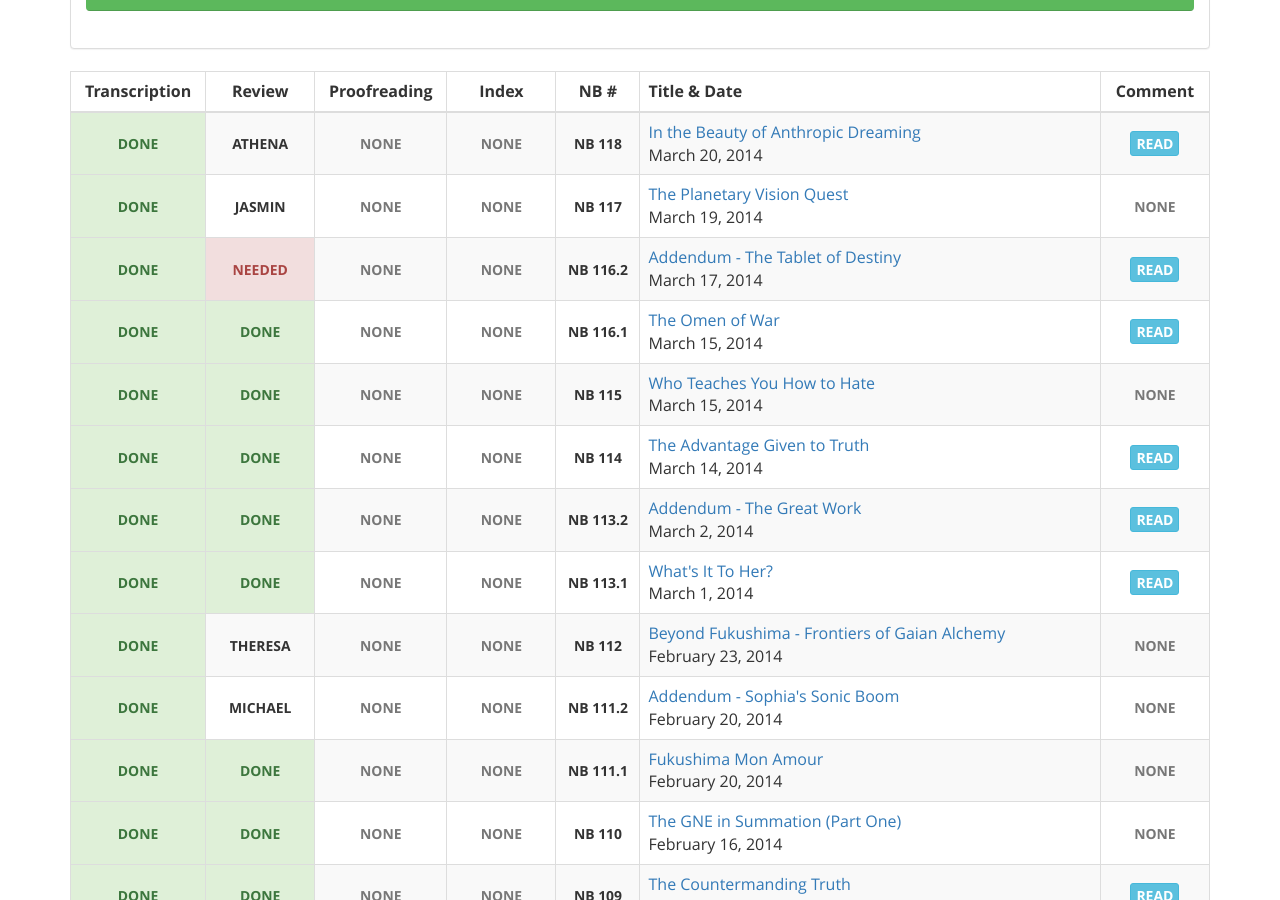
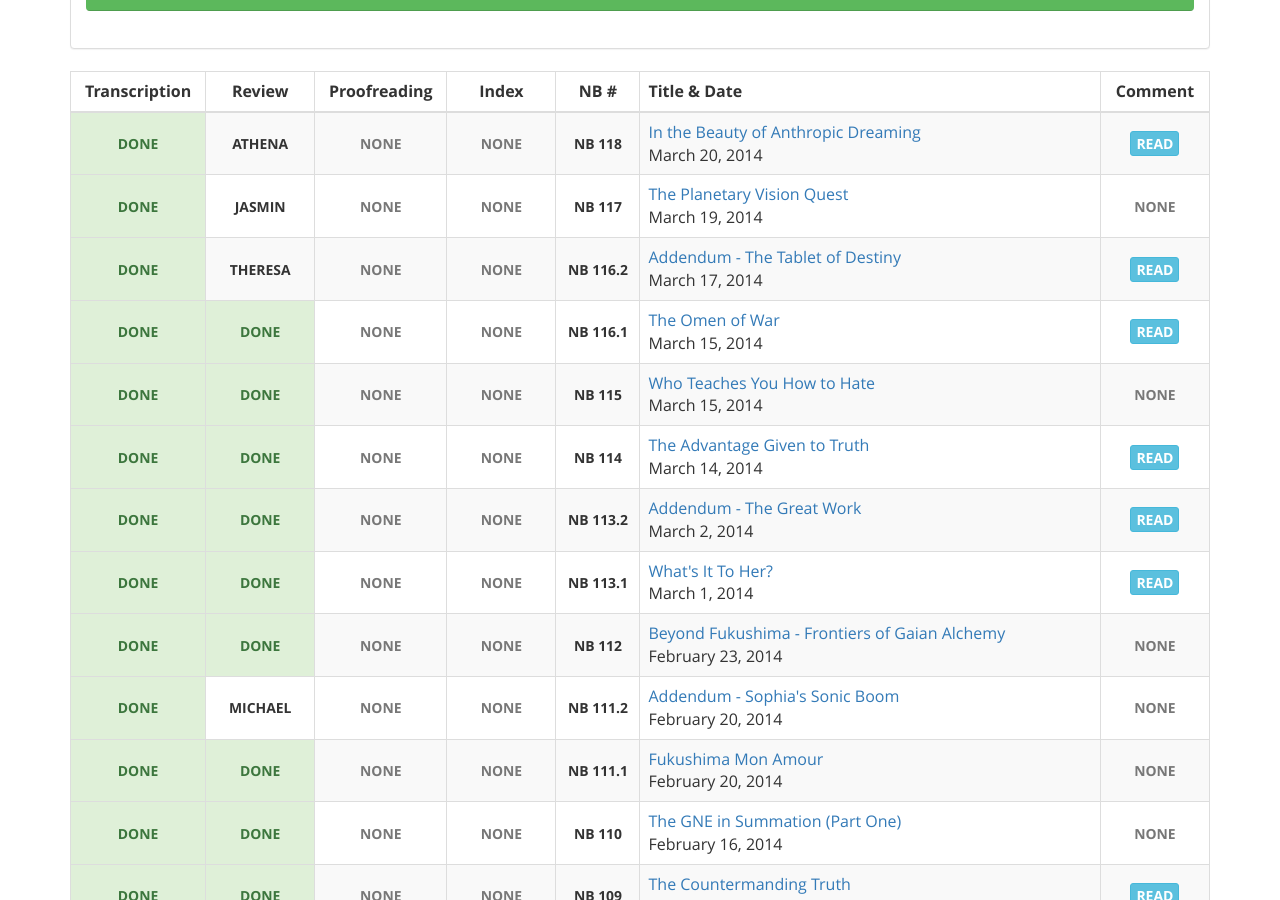
Before and after one commit to gaiaspora/gaiaspora.github.io, a Jekyll site: the page built from content/navigator-briefings.markdown, in a window 1280 px wide and 900 px high, scrolled down 386 px. Built offline with Jekyll 4.4.1, drawn with Linux system fonts in a browser that asks for light colours.

Commit message:
Update nb.yaml

```diff
--- a/_data/nb.yaml
+++ b/_data/nb.yaml
@@ -18,7 +18,7 @@
 
 - NB: "116.2"
   Transcription: "done"
-  Review: "needed"
+  Review: "Theresa"
   Proofreading: "none"
   Index: "none"
   Title: "Addendum - The Tablet of Destiny"
@@ -72,7 +72,7 @@
 
 - NB: "112"
   Transcription: "done"
-  Review: "Theresa"
+  Review: "done"
   Proofreading: "none"
   Index: "none"
   Title: "Beyond Fukushima - Frontiers of Gaian Alchemy"
```
